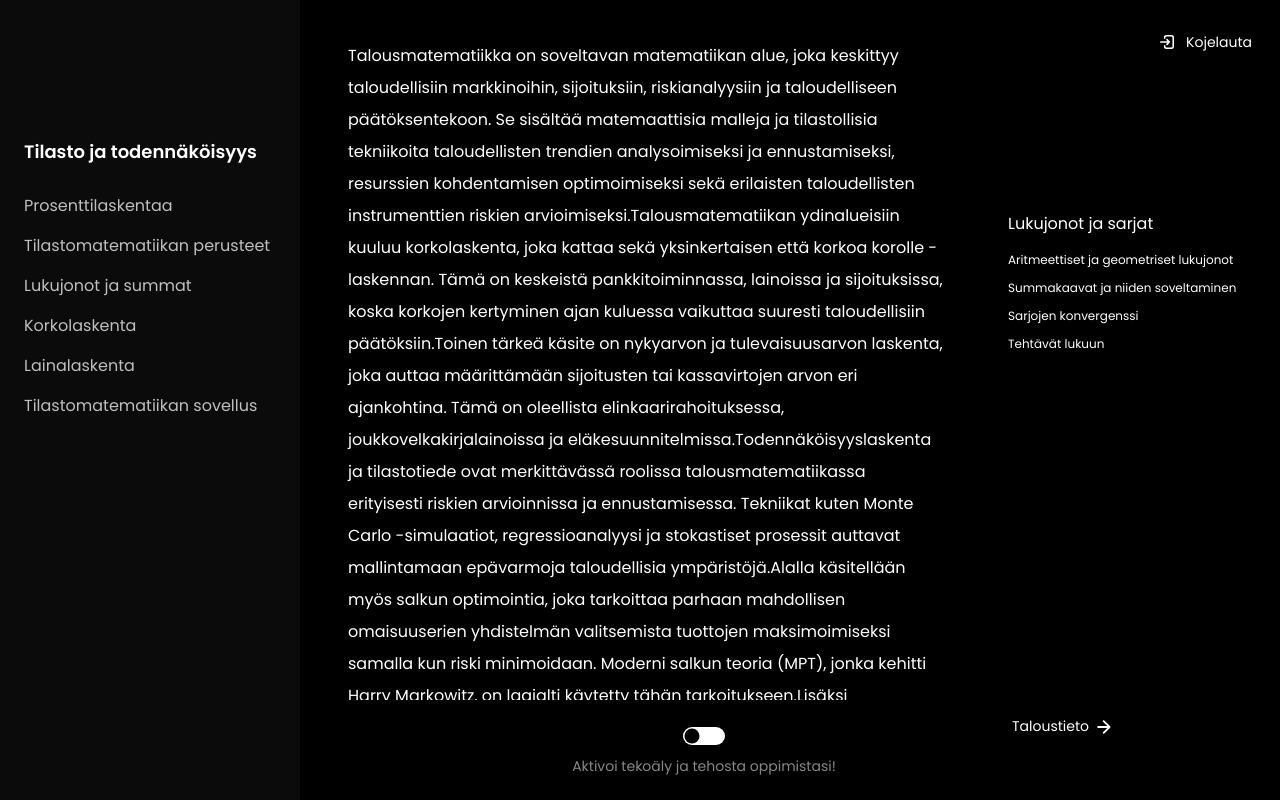
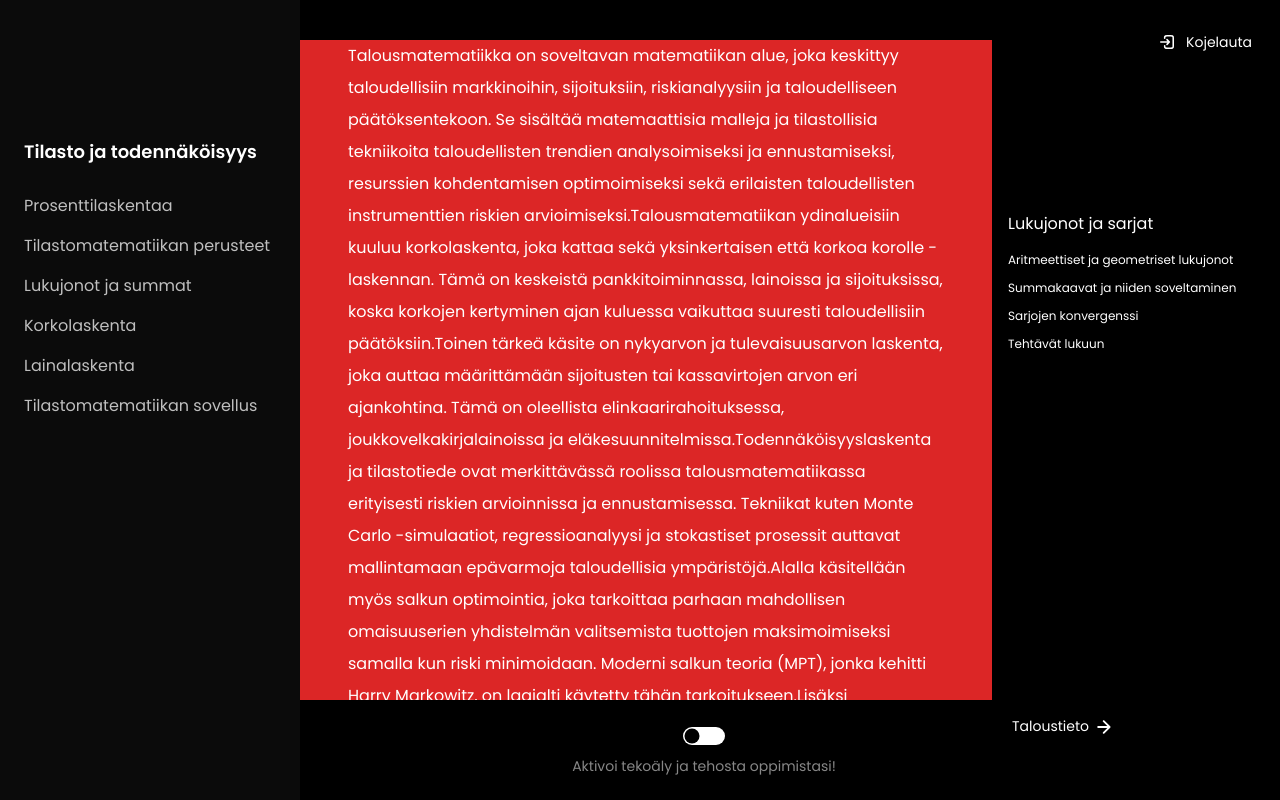
Before and after one commit to ahsanul0185/webapp-openai, a React (Vite) app: page / in a window 1280 px wide. Built offline with nearby package versions, Linux system fonts and the light colour scheme; no server answers.

Commit message:
fixed height again

```diff
--- a/src/components/MiddleSection.jsx
+++ b/src/components/MiddleSection.jsx
@@ -11,15 +11,15 @@ const MiddleSection = () => {
 
   return (
     <div
-      className="flex-1 px-8 sm:px-20 md:px-12 mb-20 lg:mt-10  lg:mb-[6rem] overflow-y-scroll overflow-x-hidden custom-scrollbar "
+      className="flex-1 "
     >
       <div ref={topRef} />
 
-      <div>
-        <p className="text-sm sm:text-base leading-[25px] sm:leading-loose sm:pt-16 lg:pt-0">
+   <div className="px-6 sm:px-20 md:px-12 h-[642px] sm:h-screen w-full bg-red-600 overflow-y-scroll overflow-x-hidden custom-scrollbar sm:mb-16 lg:mt-10  lg:mb-[6rem]">
+        <p className="text-sm sm:text-base leading-[25px] sm:leading-loose sm:pt-16 lg:pt-0 sm:pb-[120px] lg:pb-[150px]">
           {selectedContent}
         </p>
-      </div>
+     </div>
     </div>
   );
 };
```
